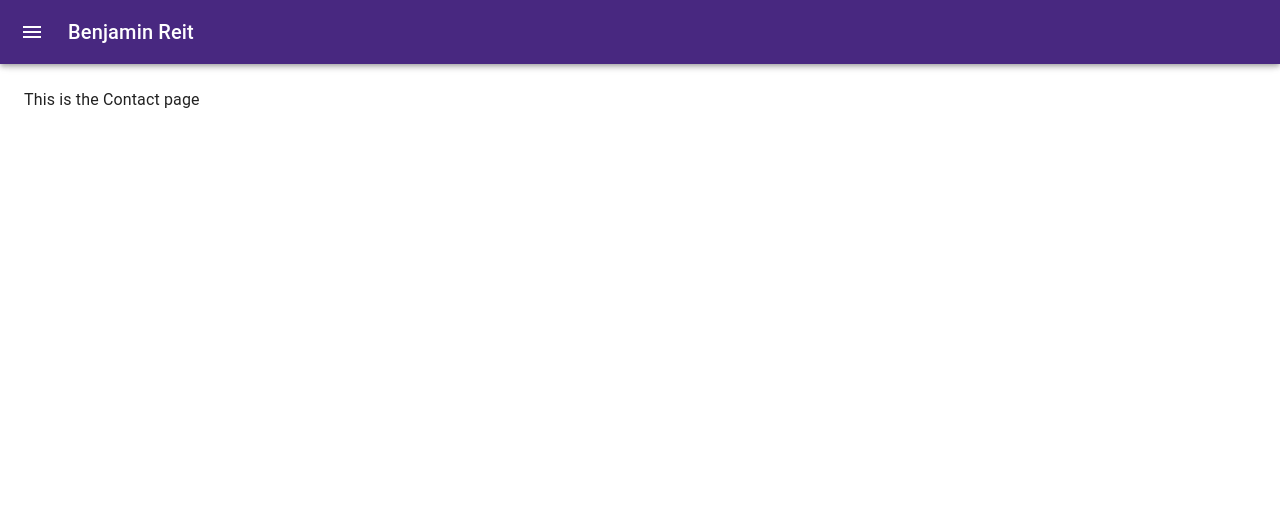
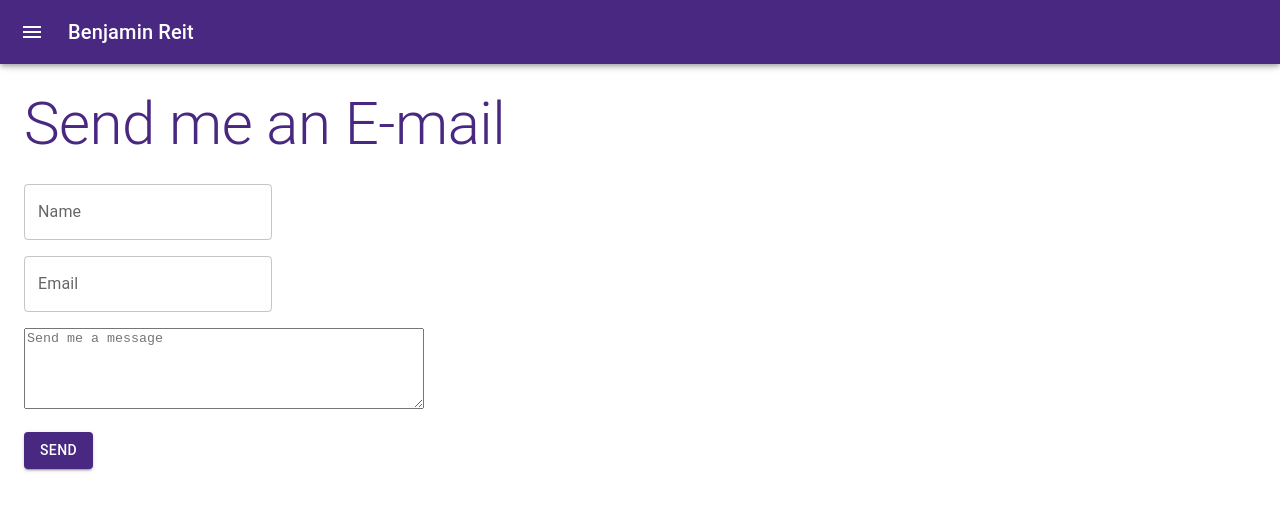
Before and after one commit to Val-code-1/resumemui, a React (Create React App) app: page /contact in a window 1280 px wide. Shown: the top 510 px of the page. Built offline with nearby package versions, Linux system fonts and the light colour scheme.

Commit message:
Made the layout of the Contact page

```diff
--- a/src/screens/Contact/Contact.js
+++ b/src/screens/Contact/Contact.js
@@ -1,5 +1,43 @@
-import { Box } from "@mui/material";
+import {
+  Box,
+  Button,
+  Grid,
+  TextareaAutosize,
+  TextField,
+  Typography,
+} from "@mui/material";
 
 export default function Contact() {
-  return <Box>This is the Contact page</Box>;
+  return (
+    <Box>
+      <Typography variant="h2" color="primary">
+        Send me an E-mail
+      </Typography>
+      <br />
+      <Grid container spacing={2} columns={1} direction="column">
+        <Grid item>
+          <TextField id="outlined-basic" label="Name" variant="outlined" />
+        </Grid>
+        <Grid item>
+          <TextField
+            id="outlined-basic"
+            label="Email"
+            variant="outlined"
+            type={"email"}
+          />
+        </Grid>
+        <Grid item>
+          <TextareaAutosize
+            aria-label="minimum height"
+            minRows={5}
+            placeholder="Send me a message"
+            style={{ width: 400 }}
+          />
+        </Grid>
+        <Grid item>
+          <Button variant="contained">Send</Button>
+        </Grid>
+      </Grid>
+    </Box>
+  );
 }
```
